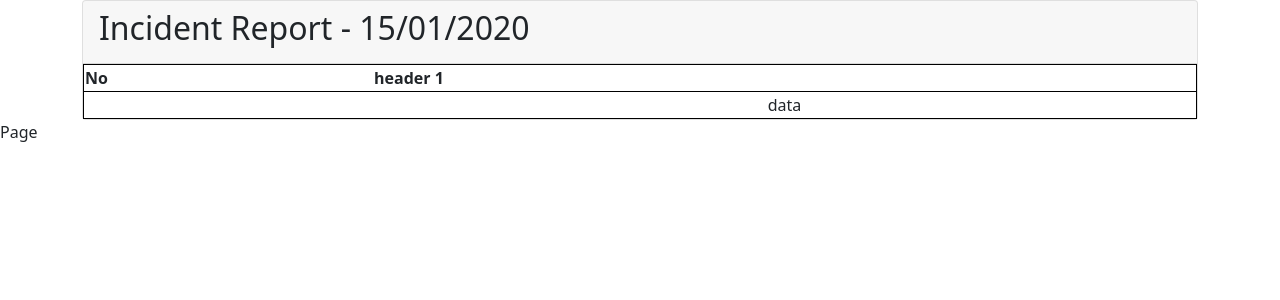
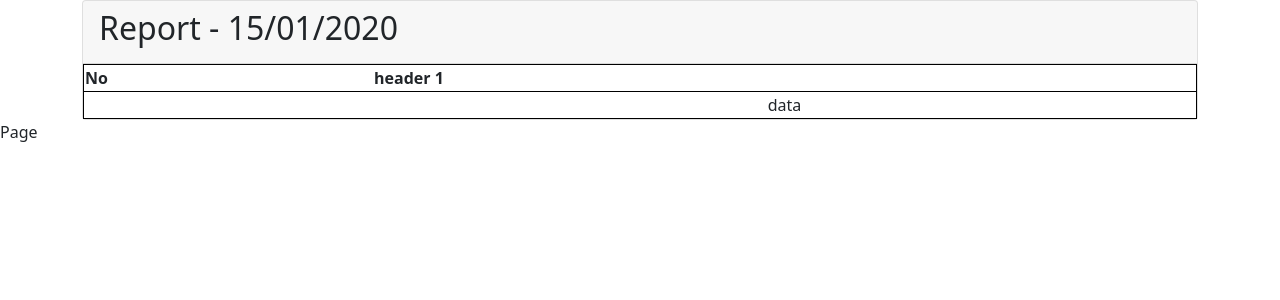
Before and after one commit to Khayo-7/Sample-Template, a Django app: template Template/Template/templates/pdf.html in a window 1280 px wide. Shown: the top 300 px of the page. Run offline with Django 3.2, Linux system fonts and the light colour scheme; the template is opened without the code that fills it: most values are stand-ins (such as "Sample title", 1, 10 or a date in 2020).

Commit message:
Update pdf.html

```diff
--- a/Template/Template/templates/pdf.html
+++ b/Template/Template/templates/pdf.html
@@ -28,7 +28,7 @@
         <div class="container">
             <div class="card">
                 <div class="card-header">
-                    <h2>Incident Report - {{today | date:"d/m/Y"}}</h2>
+                    <h2>Report - {{today | date:"d/m/Y"}}</h2>
 
                 </div>
                 <table>
```
